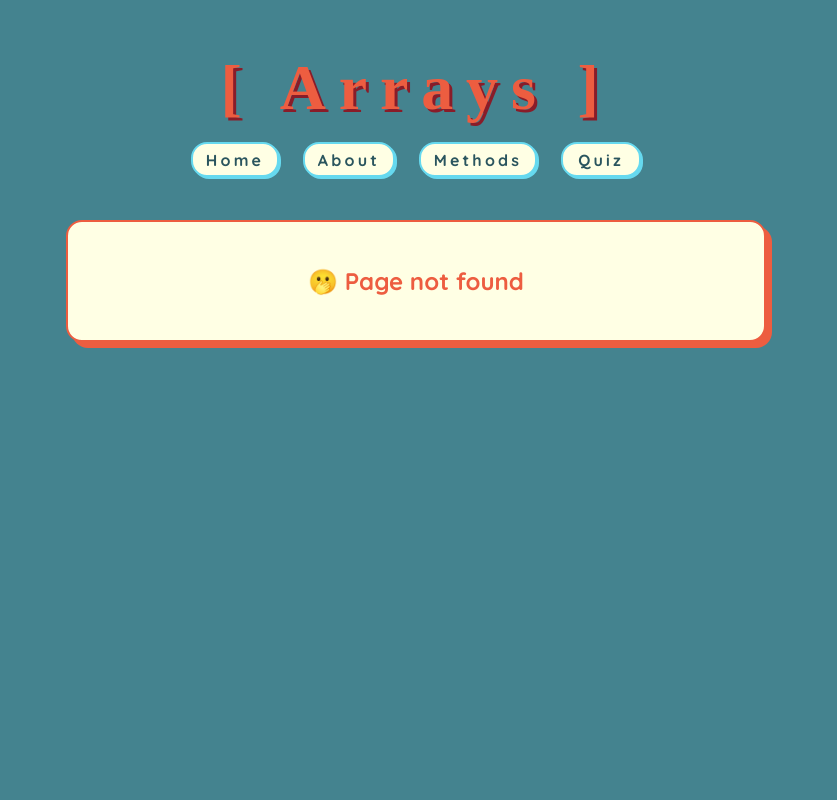
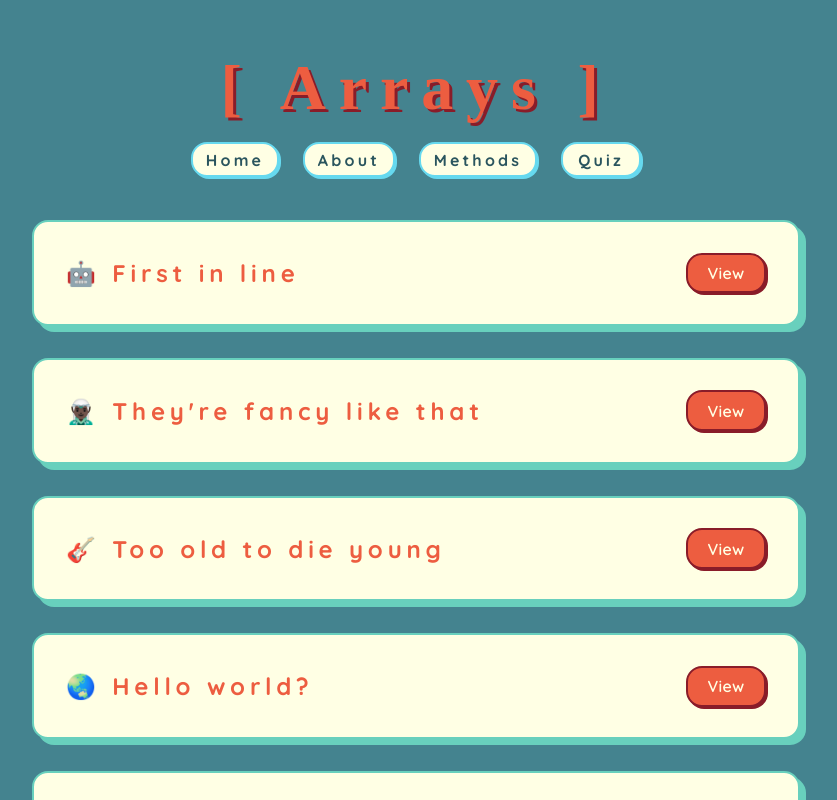
Before and after one commit to linnkognito/Arrays, a React (Create React App) app: page / in a window 1280 px wide. Before the commit this address had no page. Shown: the top 800 px of the page, without its empty margins (224-1061 px from the left). Built offline with nearby package versions, Linux system fonts and the light colour scheme; a web font is replaced by a local one.

Commit message:
Refactoring done

```diff
--- a/package.json
+++ b/package.json
@@ -19,6 +19,7 @@
     "react-dom": "^18.3.1",
     "react-router-dom": "^6.28.0",
     "react-scripts": "5.0.1",
+    "react-transition-group": "^4.4.5",
     "uuid": "^11.0.3",
     "web-vitals": "^2.1.4"
   },
--- a/src/App.jsx
+++ b/src/App.jsx
@@ -12,6 +12,7 @@ import MethodList from './pages/MethodList';
 import QuizPage from './pages/QuizPage';
 import PageNotFound from './pages/PageNotFound';
 import { QuizProvider } from './contexts/QuizContext';
+import Main from './components/Main';
 
 export default function App() {
   useEffect(() => {
@@ -19,10 +20,10 @@ export default function App() {
   }, []);
 
   return (
-    <div className='app'>
+    <Main>
       <BrowserRouter>
         <Routes>
-          <Route index element={<PageNotFound />} />
+          <Route index element={<Homepage />} />
           <Route path='about' element={<AboutPage />} />
           <Route path='methods' element={<MethodList />} />
           <Route
@@ -36,6 +37,6 @@ export default function App() {
           <Route path='*' element={<PageNotFound />} />
         </Routes>
       </BrowserRouter>
-    </div>
+    </Main>
   );
 }
--- /dev/null
+++ b/src/components/Main.jsx
@@ -0,0 +1,5 @@
+function Main({ children }) {
+  return <main>{children}</main>;
+}
+
+export default Main;
--- a/src/components/challenges/Challenge.jsx
+++ b/src/components/challenges/Challenge.jsx
@@ -10,9 +10,9 @@ import Button from '../common/Button';
 
 import styles from './Challenge.module.css';
 
-function Challenge({ num, isOpen, onClick, challenge }) {
+function Challenge({ index, isOpen, toggleOpen, challenge }) {
   const [showEditor, setShowEditor] = useState(false);
-  const open = num === isOpen;
+  const open = index === isOpen;
 
   function handleShowEditor() {
     setShowEditor((shown) => !shown);
@@ -22,20 +22,26 @@ function Challenge({ num, isOpen, onClick, challenge }) {
     <div className={styles.challenge}>
       <div className={styles.challengeTop}>
         <h2>{`${challenge.emoji} ${challenge.title}`}</h2>
-        <Button onClick={() => onClick(num)}>{open ? 'Close' : 'View'}</Button>
+        <Button onClick={() => toggleOpen(index)}>
+          {open ? 'Close' : 'View'}
+        </Button>
       </div>
 
       {open && (
         <>
           {parseText(challenge.description)}
+
           {challenge.noteCard && <NoteCard challenge={challenge} />}
+
           <Code>{`${challenge.data}`}</Code>
+
           <Button className={'button-small'} onClick={handleShowEditor}>
             Code editor
           </Button>
+          {showEditor && <CodeEditor />}
 
-          {showEditor && <CodeEditor />}
           <Clues clues={challenge.clues} emoji={challenge.clueEmoji} />
+
           <Solution>{challenge.solution}</Solution>
         </>
       )}
--- a/src/components/challenges/ChallengeList.jsx
+++ b/src/components/challenges/ChallengeList.jsx
@@ -1,22 +1,21 @@
 import { useState } from 'react';
-import { v4 as uuidv4 } from 'uuid';
-
 import data from '../../dev-data/challenges';
 import Challenge from './Challenge';
 
 function ChallengeList() {
   const [isOpen, setIsOpen] = useState(null);
-  const handleClick = (num) =>
-    isOpen === num ? setIsOpen(null) : setIsOpen(num);
+
+  const toggleOpen = (index) =>
+    isOpen === index ? setIsOpen(null) : setIsOpen(index);
 
   return (
     <div className='flex flex-col'>
       {data.map((challenge, i) => (
         <Challenge
-          num={i}
-          key={uuidv4()}
+          index={i}
+          key={i}
           isOpen={isOpen}
-          onClick={handleClick}
+          toggleOpen={toggleOpen}
           challenge={challenge}
         />
       ))}
--- a/src/components/quiz/Progress.module.css
+++ b/src/components/quiz/Progress.module.css
@@ -12,3 +12,40 @@
   min-width: fit-content;
   font-size: 1.1rem;
 }
+
+/* P r o g r e s s  B a r */
+progress {
+  width: 100%;
+  height: 1rem;
+  margin: auto;
+  appearance: none;
+  background-color: rgba(104, 208, 189, 0.5);
+  border: 2px solid #44838f;
+  border-radius: 1em;
+}
+
+/* Chrome, Safari, Edge */
+progress::-webkit-progress-bar {
+  background-color: rgba(104, 208, 189, 0.5);
+  border-radius: 1em;
+}
+
+progress::-webkit-progress-value {
+  background-color: #44838f;
+  border-radius: 1em;
+  transition: width 0.3s ease;
+}
+
+/* Firefox */
+progress::-moz-progress-bar {
+  background-color: #44838f;
+  border-radius: 1em;
+  transition: width 0.3s ease;
+}
+
+/* Internet Explorer */
+progress::-ms-fill {
+  background-color: #44838f;
+  border-radius: 1em;
+  transition: width 0.3s ease;
+}
--- a/src/index.css
+++ b/src/index.css
@@ -3,10 +3,17 @@
 @tailwind utilities;
 
 /* Reusable */
-@layer utilities {
-  .top {
-    @apply flex items-center justify-between;
-  }
+.top {
+  display: flex;
+  align-items: center;
+  justify-content: space-between;
+}
+
+main {
+  display: flex;
+  flex-direction: column;
+  justify-content: center;
+  align-items: center;
 }
 
 body {
@@ -14,11 +21,14 @@ body {
   color: rgb(35, 21, 5);
   background-color: #44838f;
 }
-.app {
+
+nav {
   display: flex;
-  flex-direction: column;
+  gap: 1.5em;
+  align-items: center;
   justify-content: center;
-  align-items: center;
+  margin-bottom: 2em;
+  padding: 0.7em 1em;
 }
 
 p,
@@ -31,6 +41,7 @@ button {
   letter-spacing: 0.02em;
   line-height: 1.5em;
 }
+
 h1 {
   margin-bottom: 0.1em;
   text-align: center;
@@ -40,59 +51,15 @@ h1 {
   color: #ed5d40;
   text-shadow: 3px 3px 0 #891c29;
 }
+
 h3 {
   font-size: 1.5rem;
   font-weight: 800;
   letter-spacing: 0.1em;
   color: #2a555e;
 }
-nav {
-  display: flex;
-  gap: 1.5em;
-  align-items: center;
-  justify-content: center;
-  margin-bottom: 2em;
-  padding: 0.7em 1em;
-}
 
 ::selection {
   color: #ffffe4;
   background-color: rgba(237, 93, 64, 0.7);
 }
-
-/* P r o g r e s s  B a r */
-progress {
-  width: 100%;
-  height: 1rem;
-  margin: auto;
-  appearance: none;
-  background-color: rgba(104, 208, 189, 0.5);
-  border: 2px solid #44838f;
-  border-radius: 1em;
-}
-
-/* Chrome, Safari, Edge */
-progress::-webkit-progress-bar {
-  background-color: rgba(104, 208, 189, 0.5);
-  border-radius: 1em;
-}
-
-progress::-webkit-progress-value {
-  background-color: #44838f;
-  border-radius: 1em;
-  transition: width 0.3s ease;
-}
-
-/* Firefox */
-progress::-moz-progress-bar {
-  background-color: #44838f;
-  border-radius: 1em;
-  transition: width 0.3s ease;
-}
-
-/* Internet Explorer */
-progress::-ms-fill {
-  background-color: #44838f;
-  border-radius: 1em;
-  transition: width 0.3s ease;
-}
--- a/src/index.js
+++ b/src/index.js
@@ -1,6 +1,5 @@
 import { StrictMode } from 'react';
 import { createRoot } from 'react-dom/client';
-
 import App from './App';
 
 const rootElement = document.getElementById('root');
```
Also changed, not shown: 1 other file (tests, documents, lock files or other folders).
